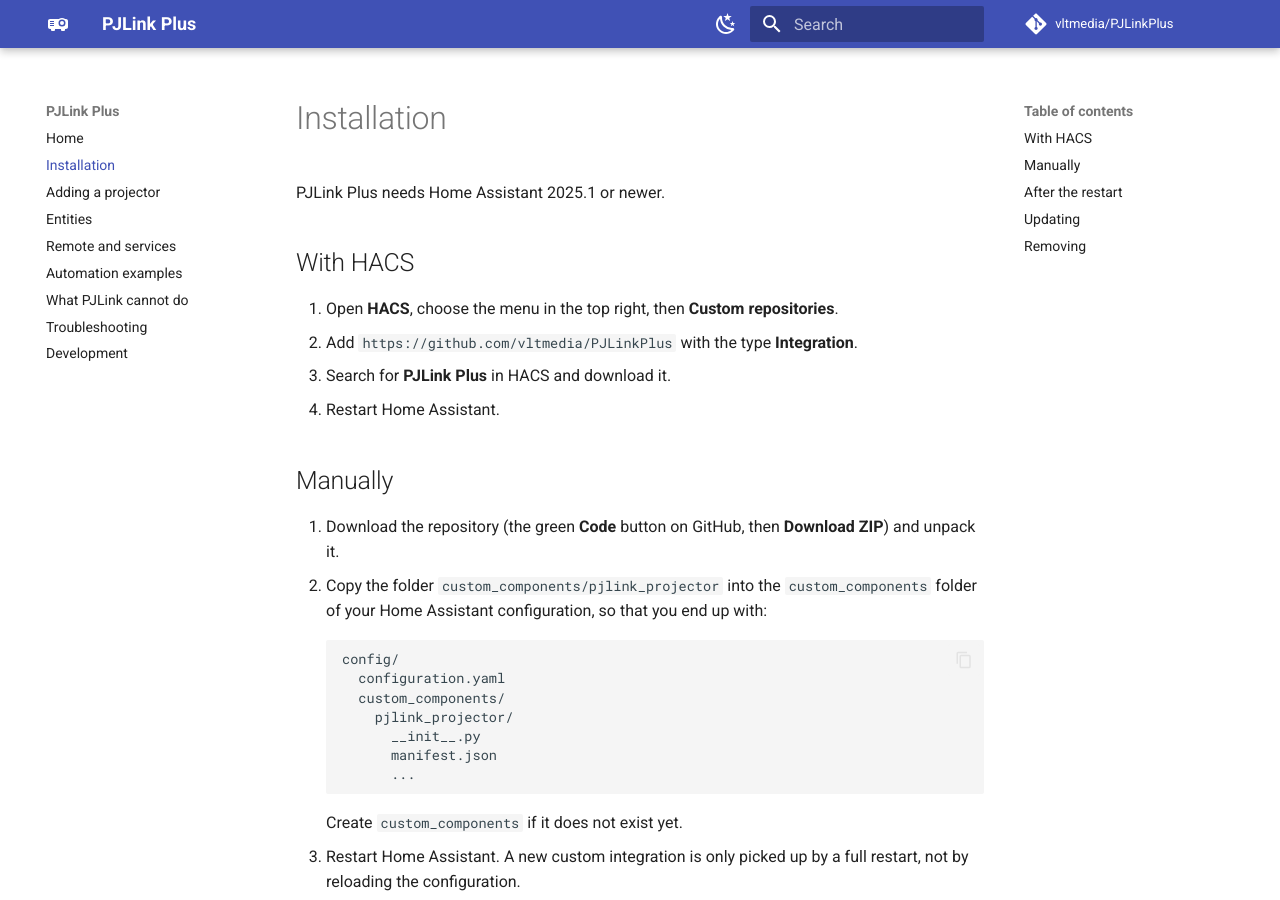
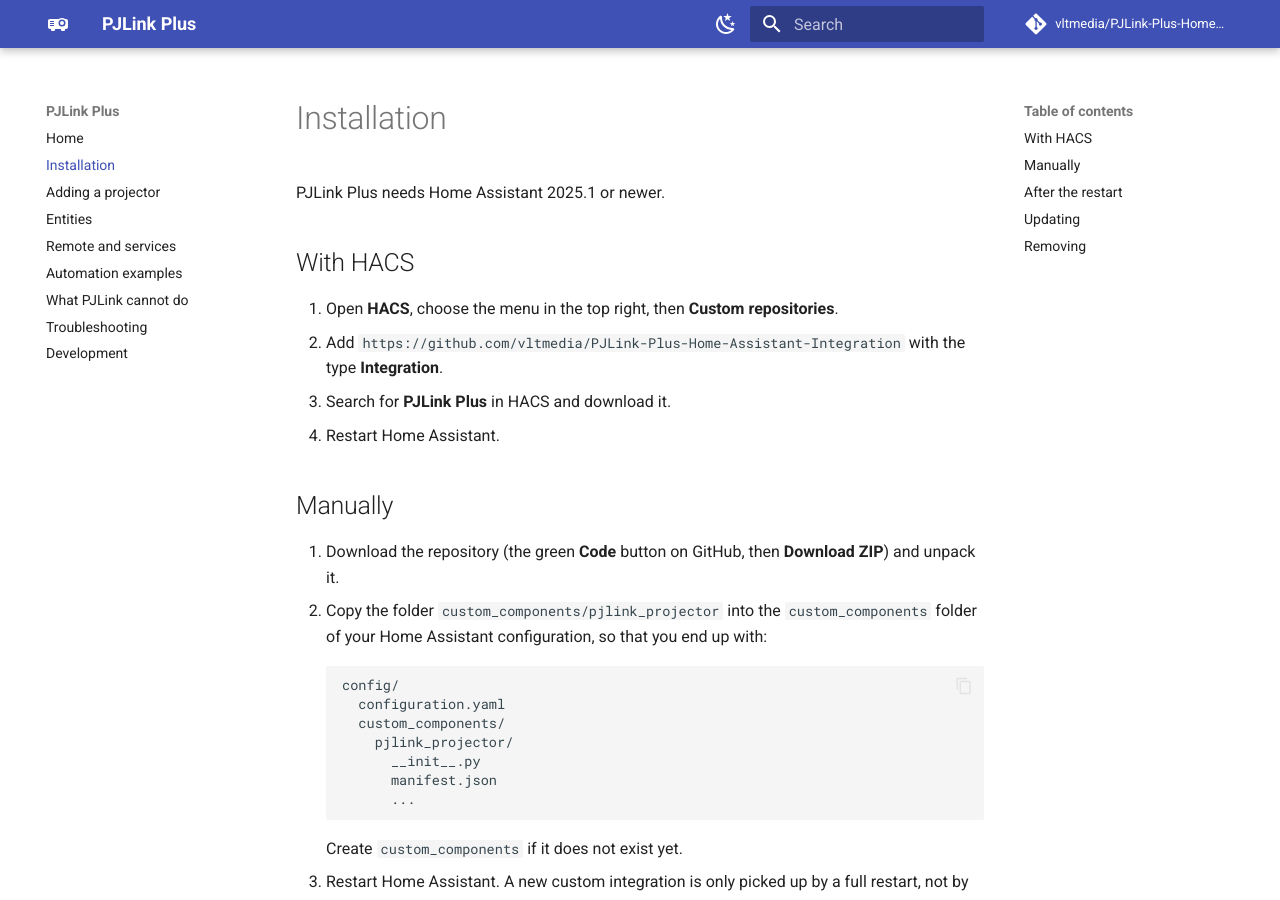
Before and after one commit to vltmedia/PJLink-Plus-Home-Assistant-Integration, an MkDocs documentation site: the page built from docs/installation.md, in a window 1280 px wide and 900 px high. Built offline with MkDocs 1.6.1 and Material for MkDocs 9.7.7, drawn with Linux system fonts in a browser that asks for light colours; comment, search, counter and statistics services are not loaded.

Commit message:
Point repo and docs links at PJLink-Plus-Home-Assistant-Integration
Co-Authored-By: Claude Fable 5.2 <noreply@anthropic.com>

```diff
--- a/docs/installation.md
+++ b/docs/installation.md
@@ -5,7 +5,7 @@ PJLink Plus needs Home Assistant 2025.1 or newer.
 ## With HACS
 
 1. Open **HACS**, choose the menu in the top right, then **Custom repositories**.
-2. Add `https://github.com/vltmedia/PJLinkPlus` with the type **Integration**.
+2. Add `https://github.com/vltmedia/PJLink-Plus-Home-Assistant-Integration` with the type **Integration**.
 3. Search for **PJLink Plus** in HACS and download it.
 4. Restart Home Assistant.
 
--- a/mkdocs.yml
+++ b/mkdocs.yml
@@ -1,8 +1,8 @@
 site_name: PJLink Plus
 site_description: Find and control PJLink projectors from Home Assistant.
-site_url: https://vltmedia.github.io/PJLinkPlus/
-repo_url: https://github.com/vltmedia/PJLinkPlus
-repo_name: vltmedia/PJLinkPlus
+site_url: https://vltmedia.github.io/PJLink-Plus-Home-Assistant-Integration/
+repo_url: https://github.com/vltmedia/PJLink-Plus-Home-Assistant-Integration
+repo_name: vltmedia/PJLink-Plus-Home-Assistant-Integration
 edit_uri: edit/main/docs/
 strict: true
 
```
Also changed, not shown: README.md (+10 -10 lines), 1 other file.
